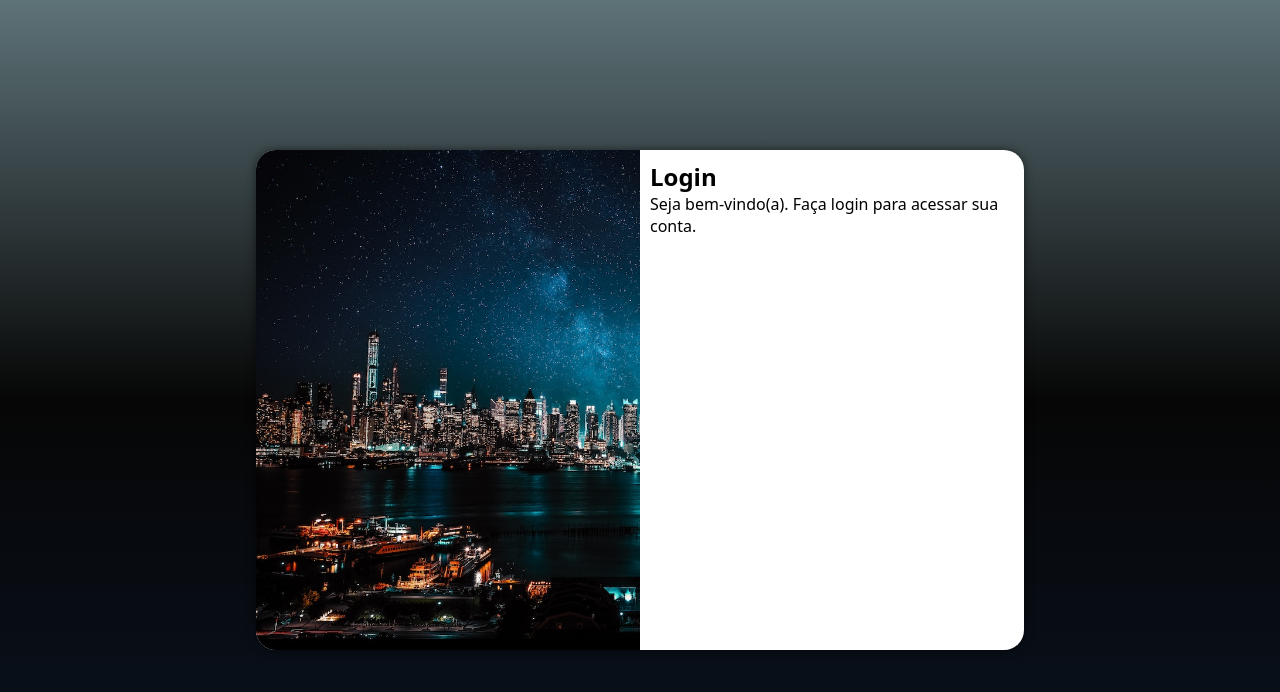
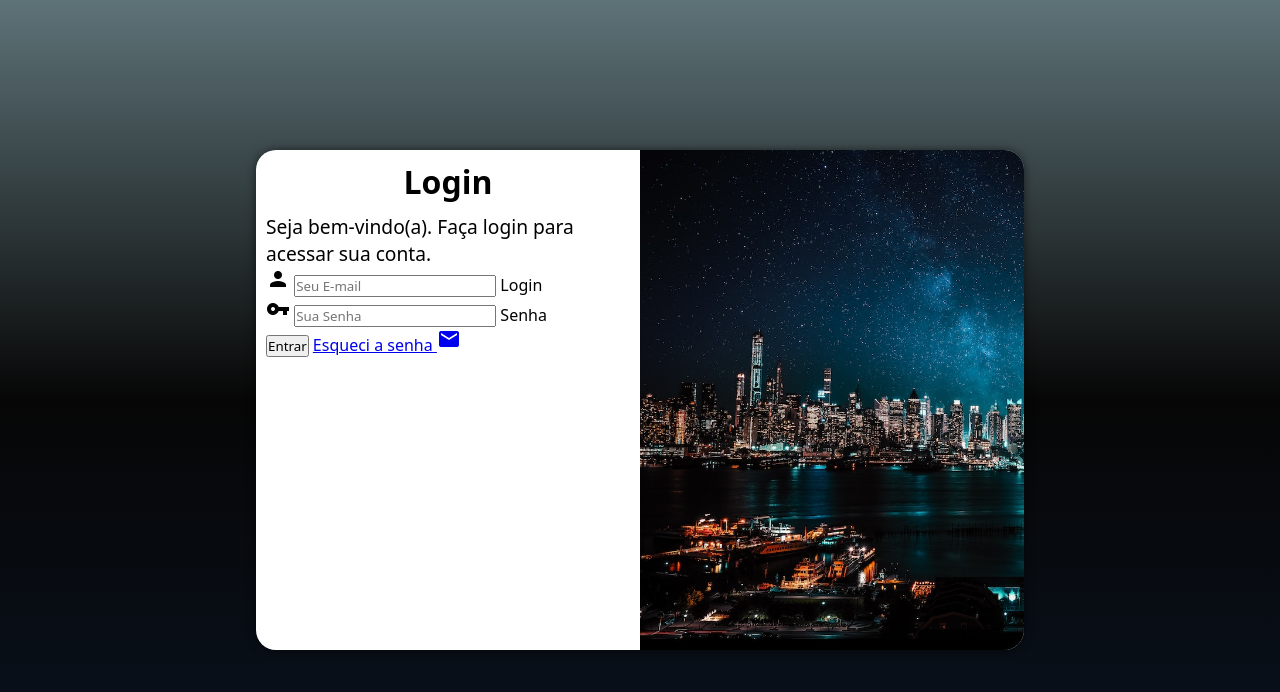
Before and after one commit to alramosf/projeto-login, a plain HTML site: page index.html in a window 1280 px wide. Drawn offline with Linux system fonts and the light colour scheme.

Commit message:
forms add

```diff
--- a/estilos/media-query.css
+++ b/estilos/media-query.css
@@ -41,13 +41,20 @@
     }
 
     section#login > div#imagem {
-        float: left;
+        float: right;
         width: 50%;
         height: 100%;
 
     }
     section#login > div#forms{
-        float: right;
+        float: left;
         width: 50%;
     }
+    div#forms > h1{
+        font-size: 2em;
+    }
+
+    div#forms > p {
+        font-size: 1.2em;
+    }
 }
--- a/estilos/style.css
+++ b/estilos/style.css
@@ -63,3 +63,13 @@ section#login > div#forms {
     padding: 10px;
 
 }
+
+div#forms > h1{
+    text-align: center;
+    margin-bottom: 10px;
+
+}
+
+div#forms > p {
+    font-size: 0.8em;
+}
--- a/index.html
+++ b/index.html
@@ -5,6 +5,7 @@
     <meta http-equiv="X-UA-Compatible" content="IE=edge">
     <meta name="viewport" content="width=device-width, initial-scale=1.0">
     <title>Login</title>
+    <link href="https://fonts.googleapis.com/icon?family=Material+Icons"rel="stylesheet">
     <link rel="stylesheet" href="estilos/style.css">
     <link rel="stylesheet" href="estilos/media-query.css">
 </head>
@@ -17,8 +18,19 @@
             <div id="forms">
                 <h1>Login</h1>
                 <p>Seja bem-vindo(a). Faça login para acessar sua conta.</p>
-                <form action="login.php" method="post">
-
+                <form action="login.php" method="post" autocomplete="on">
+                    <div class="campo">
+                        <span class="material-icons">person</span>
+                        <input type="email" name="login" id="ilogin" required placeholder="Seu E-mail" autocomplete="email" maxlength="30">
+                        <label for="ilogin">Login</label>
+                    </div>
+                    <div class="campo">
+                        <span class="material-icons">vpn_key</span>
+                        <input type="password" name="senha" id="isenha" placeholder="Sua Senha" autocomplete="current-password" required minlength="8" maxlength="32">
+                        <label for="isenha">Senha</label>
+                    </div>
+                    <input type="submit" value="Entrar">
+                    <a href="esqueci.html">Esqueci a senha <span class="material-icons">mail</span</a>
                 </form>
             </div>
         </section>
```
